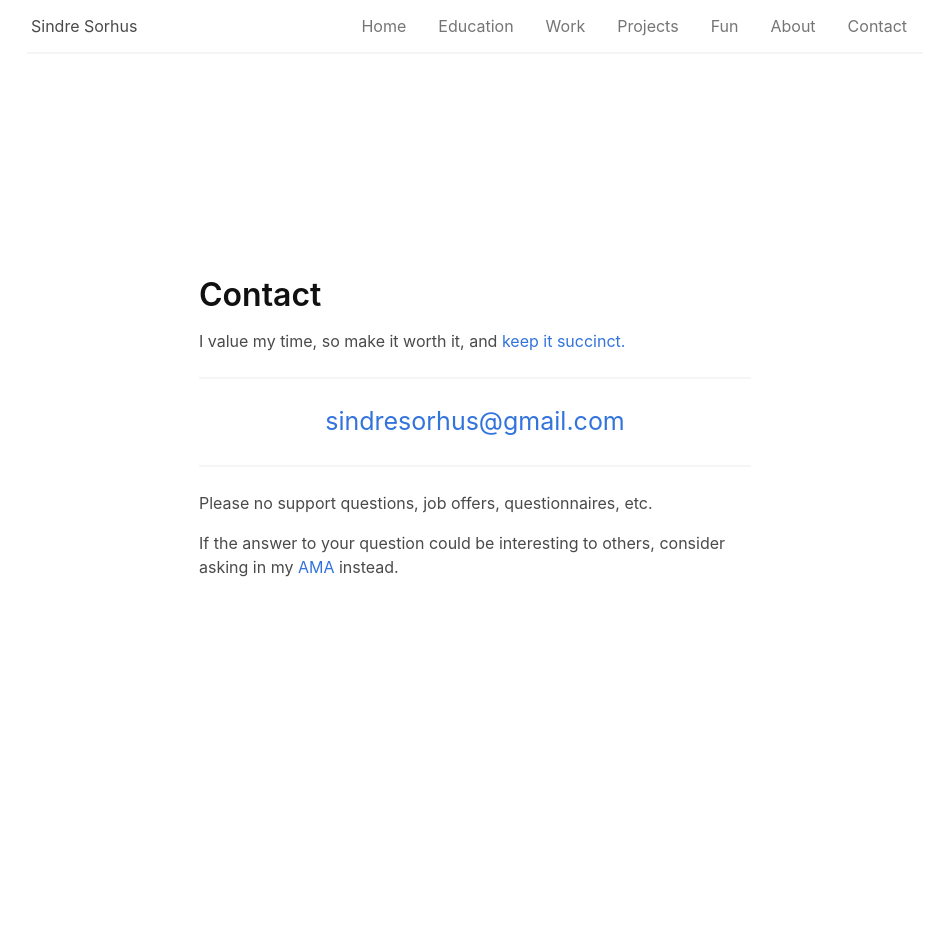
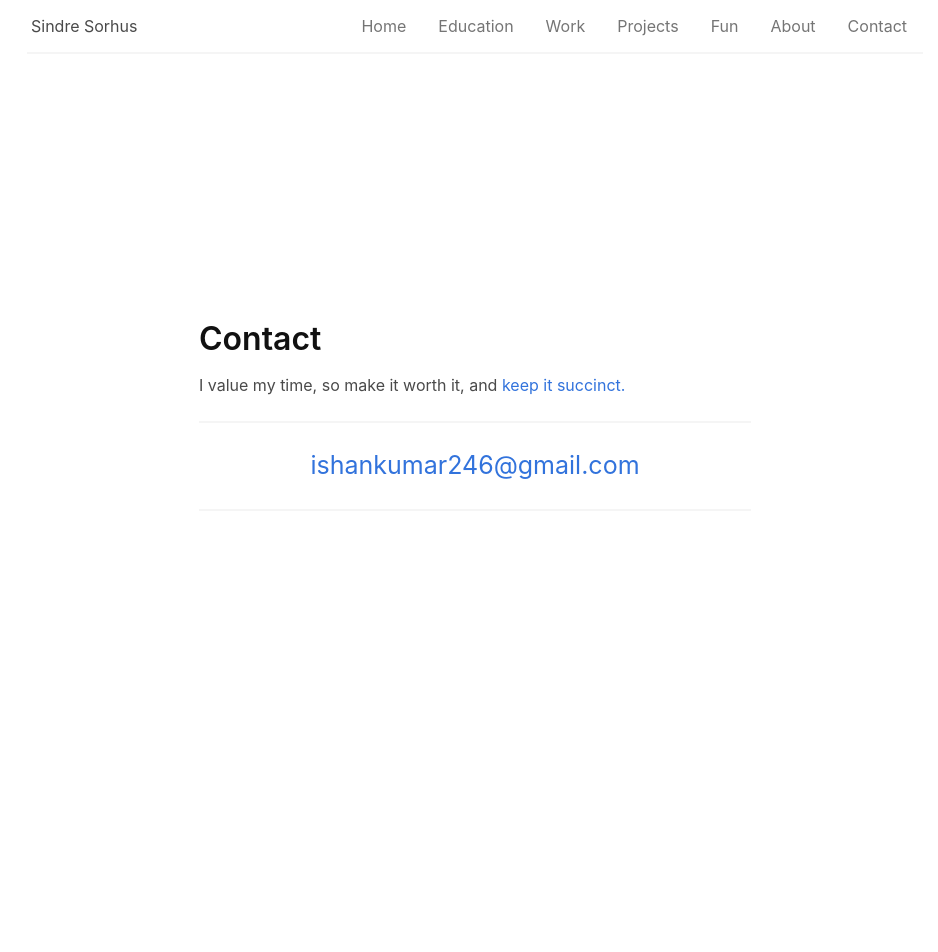
Before and after one commit to ishank4/ishank4.github.io, a Jekyll site: the page built from contact.md, in a window 1280 px wide. Shown: the whole page, without its empty margins (165-1103 px from the left). Built offline with Jekyll 4.4.1, drawn with Linux system fonts in a browser that asks for light colours.

Commit message:
Update contact.md

```diff
--- a/contact.md
+++ b/contact.md
@@ -38,11 +38,7 @@ I value my time, so make it worth it, and [keep it succinct.](https://www.google
 ---
 
 <p id="email">
-	<a href="mailto:sindresorhus@gmail.com">sindresorhus@gmail.com</a>
+	<a href="mailto:sindresorhus@gmail.com">ishankumar246@gmail.com</a>
 </p>
 
 ---
-
-Please no support questions, job offers, questionnaires, etc.
-
-If the answer to your question could be interesting to others, consider asking in my [AMA](https://github.com/sindresorhus/ama) instead.
```
